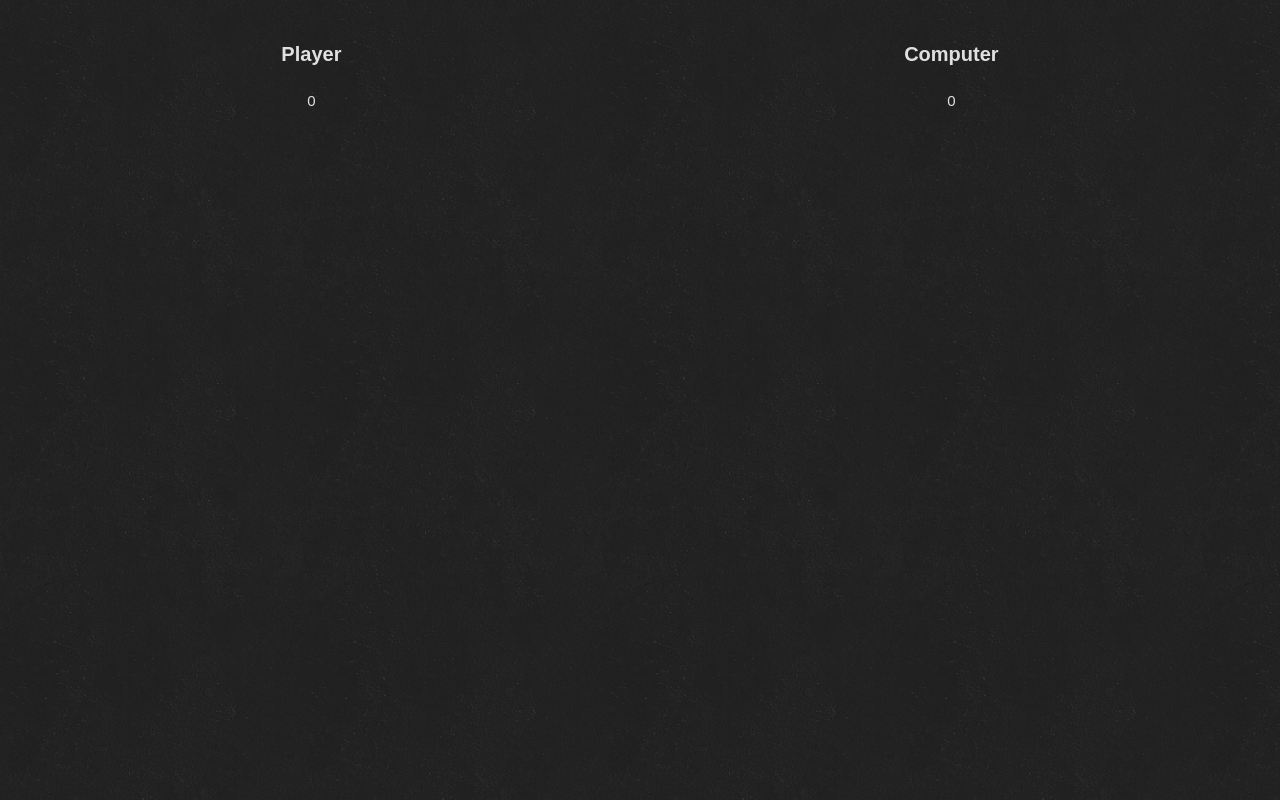
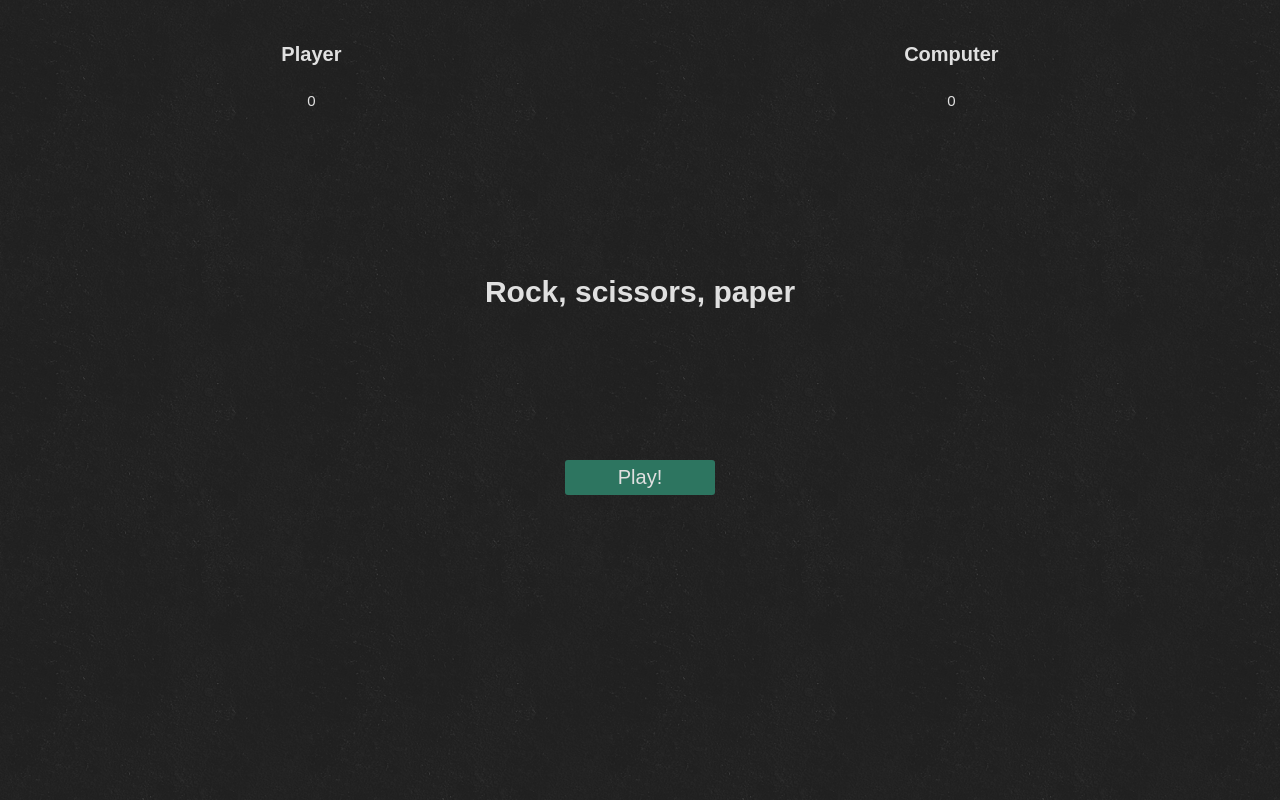
Before and after one commit to cqxg/react-game, a React (Create React App) app: page / in a window 1280 px wide. Built offline with nearby package versions, Linux system fonts and the light colour scheme.

Commit message:
feat: add intro component

```diff
--- /dev/null
+++ b/src/components/Intro/Intro.css
@@ -0,0 +1,26 @@
+.intro {
+  height: 50vh;
+  display: flex;
+  align-items: center;
+  flex-direction: column;
+  color: rgb(224, 224, 224);
+  justify-content: space-around;
+  transition: opacity 0.1s ease 0.1s;
+}
+
+.intro h1 {
+  font-size: 30px;
+  padding-top: 30px;
+}
+
+.intro button {
+  width: 150px;
+  height: 35px;
+  border: none;
+  font-size: 20px;
+  cursor: pointer;
+  background: none;
+  border-radius: 3px;
+  color: rgb(224, 224, 224);
+  background-color: rgb(45, 117, 96);
+}
--- /dev/null
+++ b/src/components/Intro/Intro.js
@@ -0,0 +1,12 @@
+import './Intro.css';
+
+const Intro = () => {
+    return (
+        <div class="intro">
+            <h1>Rock, scissors, paper</h1>
+            <button>Play!</button>
+        </div>
+    )
+}
+
+export default Intro;
--- a/src/components/Main/Main.js
+++ b/src/components/Main/Main.js
@@ -1,4 +1,5 @@
 import Score from '../Score/Score';
+import Intro from '../Intro/Intro';
 
 import './Main.css';
 
@@ -6,6 +7,7 @@ const Main = () => {
     return (
         <div className='main'>
             <Score />
+            <Intro />
         </div>
     )
 }
```
